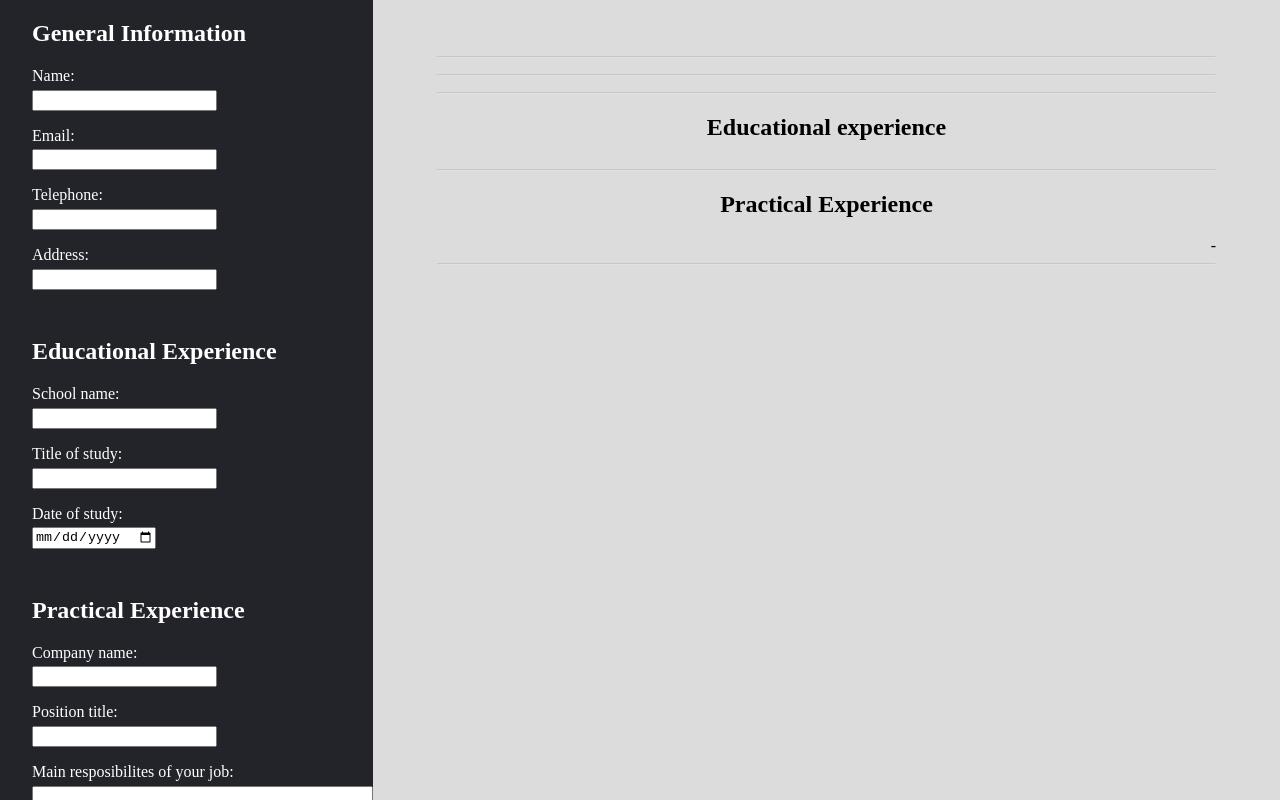
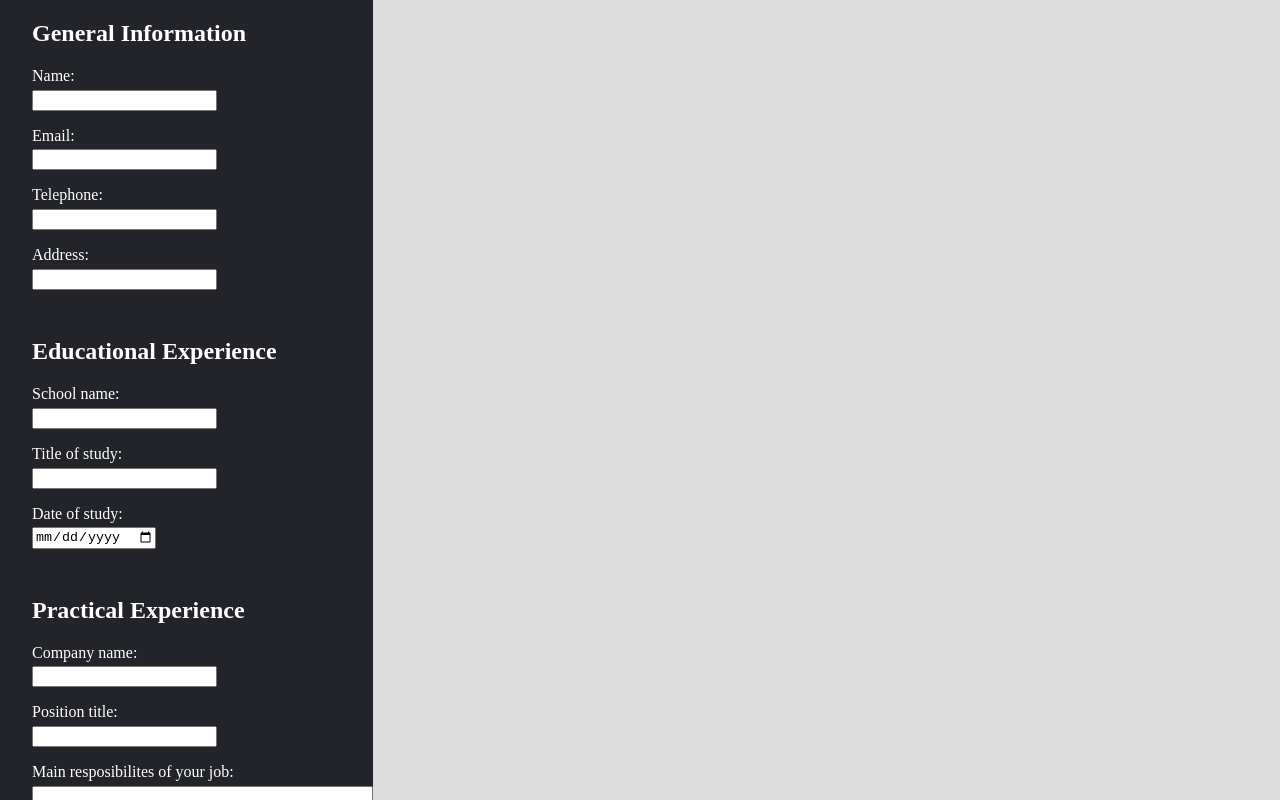
Before and after one commit to Muze32/CV-Application, a React (Vite) app: page / in a window 1280 px wide. Shown: the top 800 px of the page. Built offline with nearby package versions, Linux system fonts and the light colour scheme.

Commit message:
Refactor cv.jsx and adds conditional rendering UI

```diff
--- a/src/components/cv.jsx
+++ b/src/components/cv.jsx
@@ -2,67 +2,71 @@ import "../styles/cv.css";
 
 function InfoCV({ person }) {
   const { name, email, tel, address } = person;
+  const hasContactInfo = email || tel || address;
   return (
     <section className="infoCV">
       <h1>{name}</h1>
-      <hr />
+      {hasContactInfo && <hr />}
       <div className="contactInfo">
         <span>{address}</span>
         <span>{email}</span> <span>{tel}</span>
       </div>
-      <hr />
+      {hasContactInfo && <hr />}
     </section>
   );
 }
 
-function ExpCV({ exp }) {
-  const { title, dateOfStudy, schoolName } = exp;
+function Header({ obj, title }) {
+  const hasInfo = Object.values(obj).some(Boolean);
+
+  if (!hasInfo) return null;
+
   return (
-    <div className="expCV">
-      <div className="titleInfo">
-        <strong>{title}</strong>
-        <span>{dateOfStudy}</span>
-      </div>
-      <div>{schoolName}</div>
+    <div>
+      <hr />
+      <h2>{title}</h2>
     </div>
   );
 }
 
-function PractExpCV({ practExp }) {
-  const { positionTitle, dateStart, dateEnd, companyName, responsibilities } =
-    practExp;
+function ExpSection({ obj, sectionName, infoName }) {
+  const { organization, title, dateEnd, dateStart, responsibilities } = obj;
+
   return (
-    <div className="practExpCV">
-      <div className="posTitleInfo">
-        <strong>{positionTitle}</strong>
+    <section className={sectionName}>
+      <div className={infoName}>
+        <strong>{title}</strong>
         <span>
-          {dateStart} - {dateEnd}
+          {dateStart && `${dateStart} -`} {dateEnd}
         </span>
       </div>
-      <div>{companyName}</div>
+
+      <div>{organization}</div>
       {responsibilities && <div> Responsibilities: {responsibilities}</div>}
-    </div>
+    </section>
   );
 }
 
 function CV({ objs }) {
   const { person, exp, practExp } = objs;
+
   return (
     <div className="cv">
       <InfoCV person={person}></InfoCV>
 
-      <section>
-        <hr />
-        <h2>Educational experience</h2>
-        <ExpCV exp={exp}></ExpCV>
-      </section>
+      <Header obj={exp} title="Educational experience"></Header>
+      <ExpSection
+        obj={exp}
+        sectionName="expCV"
+        infoName="titleInfo"
+      ></ExpSection>
 
-      <section>
-        <hr />
-        <h2>Practical Experience</h2>
-        <PractExpCV practExp={practExp}></PractExpCV>
-        <hr />
-      </section>
+      <Header obj={practExp} title="Practical Experience"></Header>
+      <ExpSection
+        obj={practExp}
+        sectionName="practExpCV"
+        infoName="posTitleInfo"
+      ></ExpSection>
     </div>
   );
 }
--- a/src/data.js
+++ b/src/data.js
@@ -5,14 +5,14 @@ const personFields = [
   {text: "Address", name: "address"}
 ];
 const expFields = [
-  { text: "School name", name: "schoolName" },
+  { text: "School name", name: "organization" },
   { text: "Title of study", name: "title" },
-  { text: "Date of study", type: "date", name: "dateOfStudy" },
+  { text: "Date of study", type: "date", name: "dateEnd" },
 ];
 
 const practExpFields = [
-  { text: "Company name", name: "companyName" },
-  { text: "Position title", name: "positionTitle" },
+  { text: "Company name", name: "organization" },
+  { text: "Position title", name: "title" },
   { text: "Main resposibilites of your job", name: "responsibilities", type: "textarea" },
   {
     text: "Date you started working for the company",
@@ -34,14 +34,14 @@ const initialPerson = {
 };
 
 const initialExp = {
-  schoolName: "",
+  organization: "",
   title: "",
-  dateOfStudy: "",
+  dateEnd: "",
 };
 
 const initialPractExp = {
-  companyName: "",
-  positionTitle: "",
+  organization: "",
+  title: "",
   responsibilities: "",
   dateStart: "",
   dateEnd: "",
--- a/src/styles/cv.css
+++ b/src/styles/cv.css
@@ -27,5 +27,5 @@
 }
 
 hr {
-    opacity: 0.3;
+  opacity: 0.3;
 }
```
